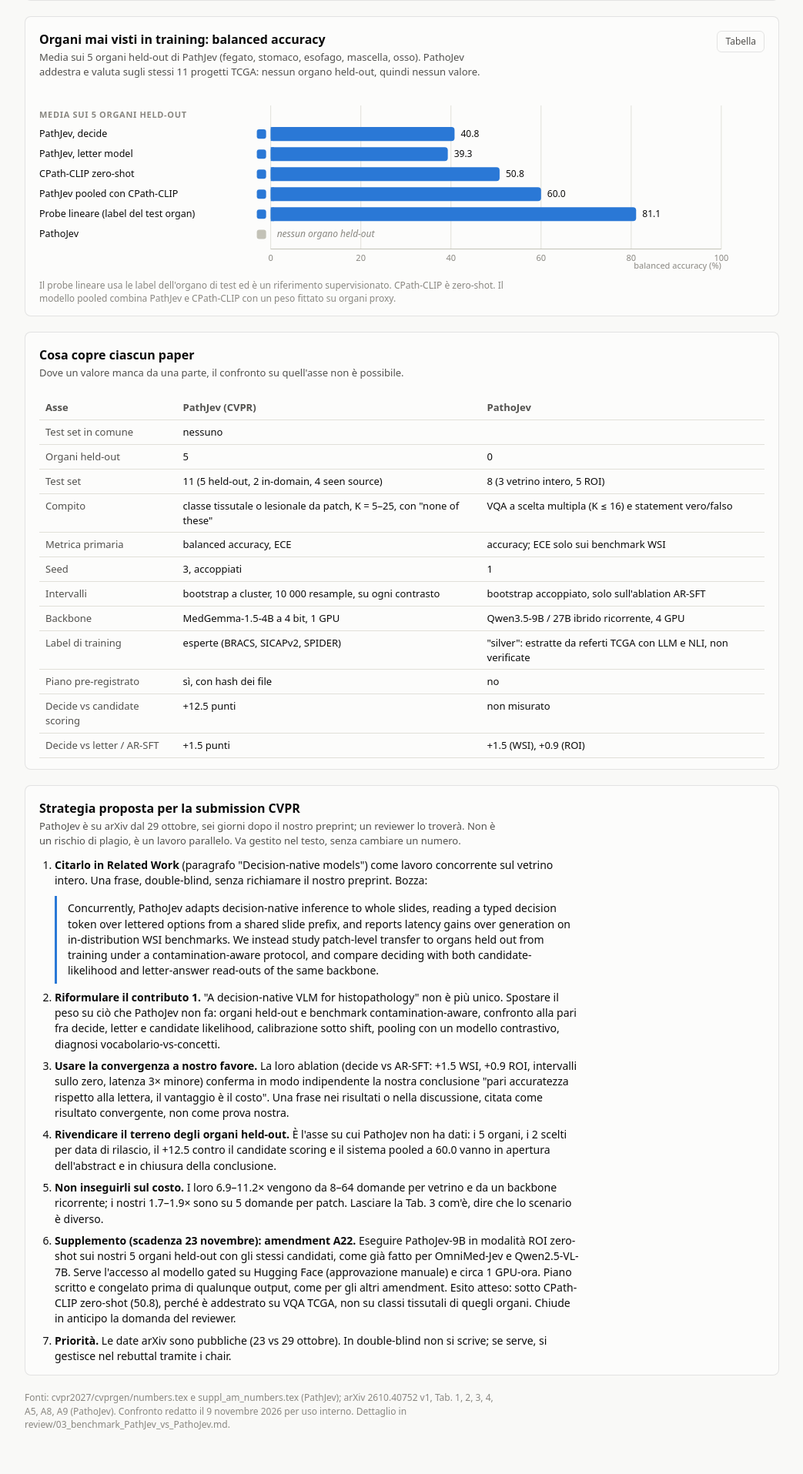
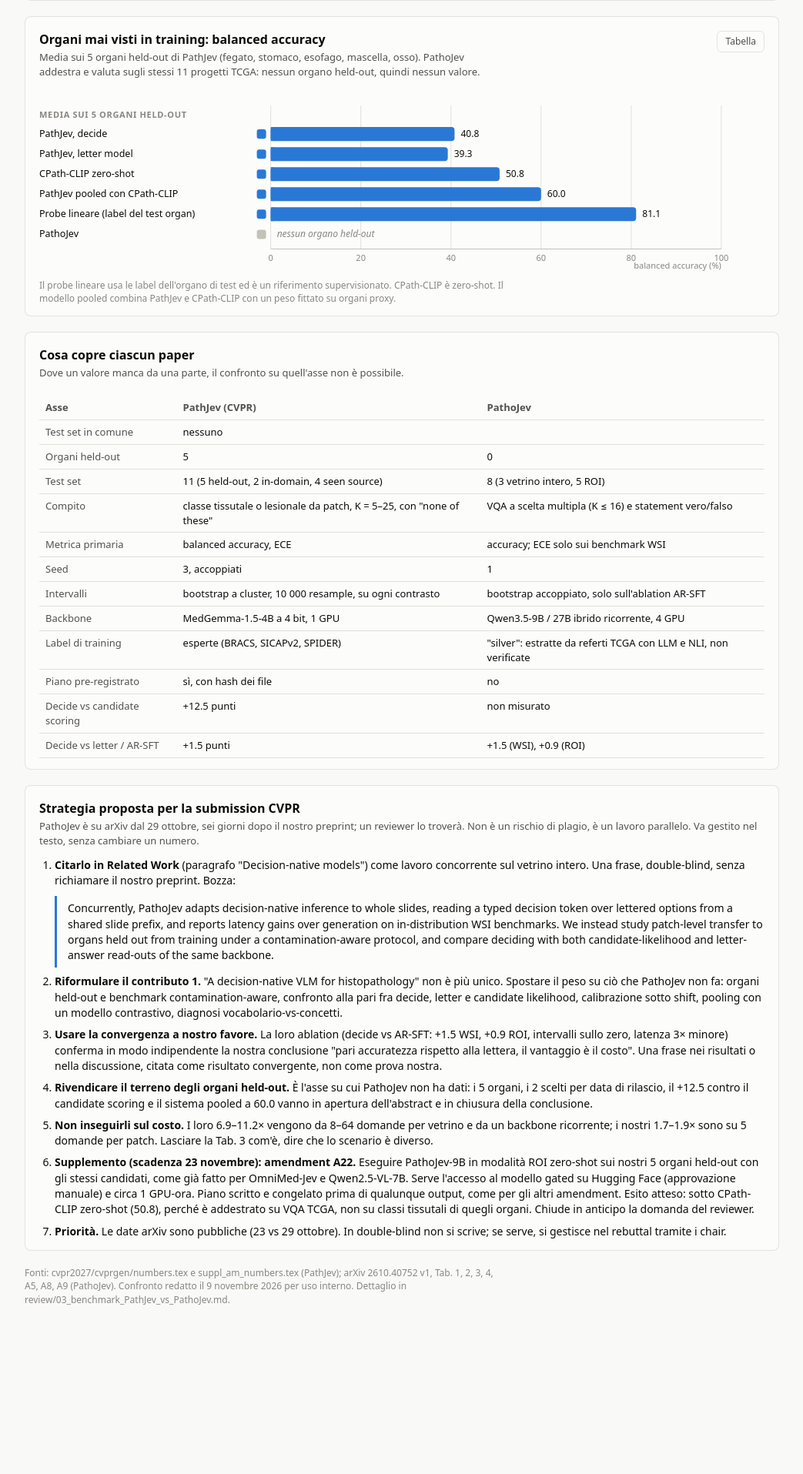
Before and after one commit to johndef64/johndef64.github.io, a Jekyll site: the page share/pathjev-vs-pathojev.html, which Jekyll copies as it is, in a window 1280 px wide. Shown: the part 2143-4058 px from the top of the page at 77% size, without its empty margins (118-1161 px from the left). Built offline with Jekyll 4.4.1, drawn with Linux system fonts in a browser that asks for light colours; after the commit the page ends 3896 px from its top, so only the background shows below that.

Commit message:
Share: widen strategy text to the full card width
Co-Authored-By: Claude Opus 5.5 <noreply@anthropic.com>

```diff
--- a/share/pathjev-vs-pathojev.html
+++ b/share/pathjev-vs-pathojev.html
@@ -68,8 +68,9 @@ footer { color: var(--muted); font-size: 12px; max-width: 90ch; }
 .tile .who { font-size: 15px; font-weight: 650; margin: 0 0 4px; display: flex; align-items: center; gap: 7px; }
 .tile .why { font-size: 12.5px; color: var(--fg2); margin: 0; }
 .strategy ol { margin: 0; padding-left: 20px; display: grid; gap: 8px; }
-.strategy li { max-width: 85ch; }
-.strategy blockquote { margin: 10px 0 0; padding: 6px 0 6px 14px; border-left: 3px solid var(--s1); background: transparent; font: inherit; color: var(--fg); max-width: 85ch; }
+.strategy li { max-width: none; }
+.strategy .sub { max-width: none; }
+.strategy blockquote { margin: 10px 0 0; padding: 6px 0 6px 14px; border-left: 3px solid var(--s1); background: transparent; font: inherit; color: var(--fg); max-width: none; }
 </style>
 </head>
 <body>
```
